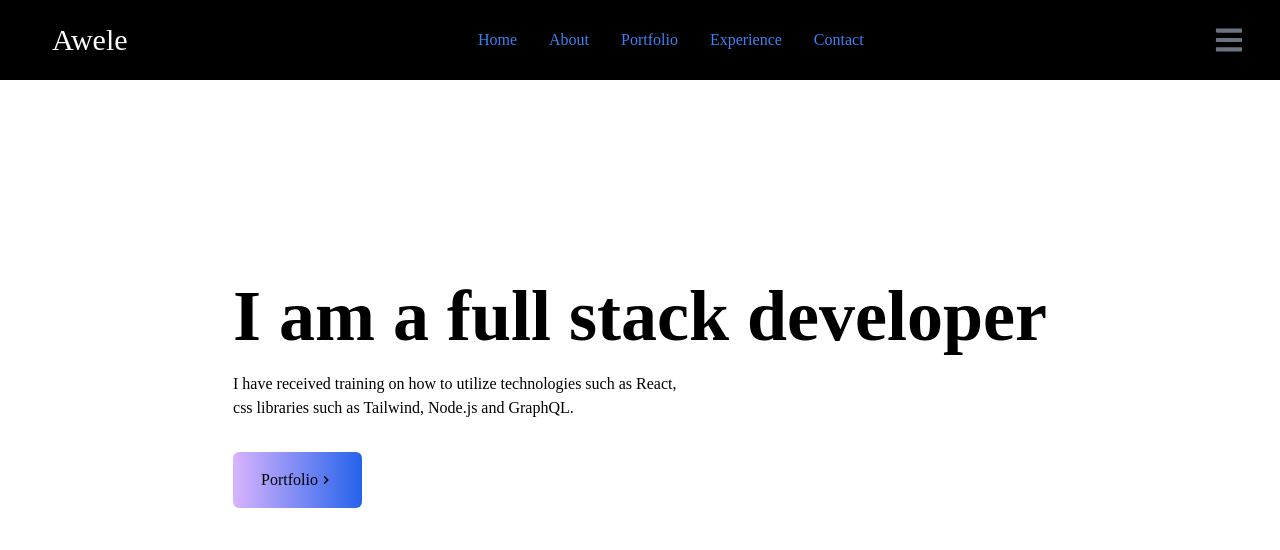
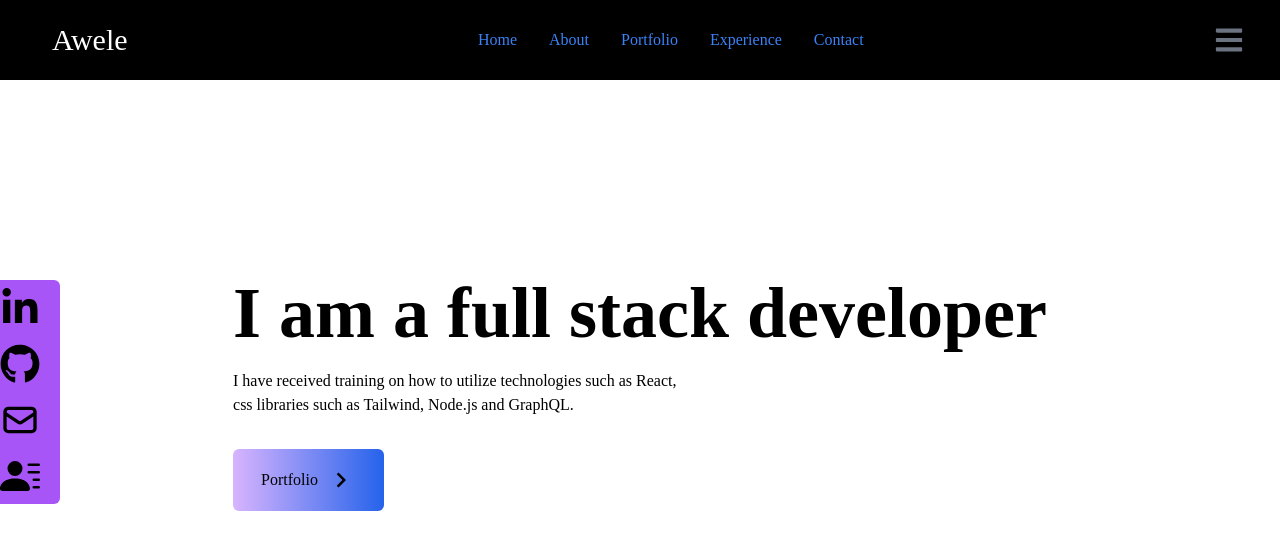
Before and after one commit to Awele1111/React-Portfolio, a React (Create React App) app in the folder portfolio_app/: page / in a window 1280 px wide. Shown: the top 550 px of the page. Built offline with nearby package versions, Linux system fonts and the light colour scheme; a web font is replaced by a local one.

Commit message:
fixed links

```diff
--- a/portfolio_app/src/App.js
+++ b/portfolio_app/src/App.js
@@ -1,11 +1,13 @@
 import Home from "./components/Home"
 import NavBar from "./components/NavBar"
+import Socials from "./components/Socials";
 
 function App() {
   return (
     <div>
       <NavBar/>
       <Home/>
+      <Socials/>
     </div>
   );
 }
--- a/portfolio_app/src/components/Home.jsx
+++ b/portfolio_app/src/components/Home.jsx
@@ -12,10 +12,10 @@
                     <p className="text-grey-600 py-5 max-w-md">I have received training on how to utilize technologies such as React, css libraries such as Tailwind, Node.js and GraphQL.</p>
 
                 <div>
-                <button className="w-fit px-7 py-4 my-3 flex items-center rounded-md bg-gradient-to-r from-purple-300 to-blue-600">
+                <button className="w-fit px-7 py-4 my-3 flex items-center rounded-md bg-gradient-to-r from-purple-300 to-blue-600 cursor-pointer">
                     Portfolio
-                    <span>
-                    <MdOutlineKeyboardArrowRight/>
+                    <span className="hover:rotate-90 duration-400">
+                    <MdOutlineKeyboardArrowRight size={30} className="ml-2"/>
                     </span>
                 </button>
                     </div>
--- /dev/null
+++ b/portfolio_app/src/components/Socials.jsx
@@ -0,0 +1,161 @@
+// import React from "react";
+// import { FaGithub, FaLinkedIn } from "react-icons/fa";
+// import {HiOutlineMail} from "react-icons/hi";
+// import {BsFillPersonLinesFill} from "react-icons/bs";
+
+
+// const Socials = () => {
+//     const links =[
+//         {
+//             id:1,
+//             chilld:(
+//                 <>
+//                     LinkedIn<FaLinkedIn size={40}/>
+//                 </>
+//                 ),
+//                 href: 'https://linkedin.com',
+//                 style: 'rounded-tr-md'
+
+//         },
+//         {
+//             id:2,
+//             chilld:(
+//                 <>
+//                     GitHub<FaGithub size={40}/>
+//                 </>
+//                 ),
+//                 href: 'https://github.com/awele1111',
+
+
+//         },
+//         {
+//             id:3,
+//             chilld:(
+//                 <>
+//                     Email<HiOutlineMail size={40}/>
+//                 </>
+//                 ),
+//                 href: 'mailto:awelelan@gmail.com',
+
+
+//         },
+//         {
+//             id:4,
+//             chilld:(
+//                 <>
+//                     Resume<BsFillPersonLinesFill size={40}/>
+//                 </>
+//                 ),
+//                 href: '/resume.pdf',
+//                 style: 'rounded-br-md'
+//                 download: true,
+
+//         }
+//     ]
+//     return (
+//         <div className="flex flex-col top-[35%] left-0 fixed">
+//             <ul>
+//                 {links.map(({id, child, href, style, download}) =>(
+//                      <li key={}className={"flex justify-between items-center w-40 h-14 px-4 ml-[-100px] hover:rounded-md duration-400 bg-purple-500" +
+//                      " " + style}>
+//                      <a
+//                      href=""
+//                      className="flex justify-between items-center w-full text-black"
+//                      download={download}
+//                      target='_blank'
+//                      >
+//                         {child}
+//                      <>
+//                      LinkedIn<FaLinkedIn size={40}/>
+//                  </>
+//                  </a>
+//                  </li>
+//                 ))}
+
+
+//             </ul>
+
+//         </div>
+//     )
+// }
+
+// export default Socials;
+
+
+import React from "react";
+import { FaGithub, FaLinkedinIn } from "react-icons/fa";
+import { HiOutlineMail } from "react-icons/hi";
+import { BsFillPersonLinesFill } from "react-icons/bs";
+
+const Socials = () => {
+  const links = [
+    {
+      id: 1,
+      child: (
+        <>
+          LinkedIn<FaLinkedinIn size={40} />
+        </>
+      ),
+      href: 'https://linkedin.com',
+      style: 'rounded-tr-md'
+    },
+    {
+      id: 2,
+      child: (
+        <>
+          GitHub<FaGithub size={40} />
+        </>
+      ),
+      href: 'https://github.com/awele1111',
+    },
+    {
+      id: 3,
+      child: (
+        <>
+          Email<HiOutlineMail size={40} />
+        </>
+      ),
+      href: 'mailto:awelelan@gmail.com',
+    },
+    {
+      id: 4,
+      child: (
+        <>
+          Resume<BsFillPersonLinesFill size={40} />
+        </>
+      ),
+      href: '/resume.pdf',
+      style: 'rounded-br-md',
+      download: true,
+    },
+  ];
+
+  return (
+    <div className="flex flex-col top-[35%] left-0 fixed">
+      <ul>
+        {links.map(({ id, child, href, style, download }) => (
+          <li
+            key={id}
+            className={
+              "flex justify-between items-center w-40 h-14 px-5 ml-[-100px] hover:ml-[-10px] hover:rounded-md duration-280 bg-purple-500" +
+              " " +
+              style
+            }
+          >
+            <a
+              href={href}
+              className="flex justify-between items-center w-full text-black"
+              download={download}
+              target="_blank"
+              rel="noreferrer"
+            >
+              {child}
+            </a>
+          </li>
+        ))}
+      </ul>
+    </div>
+  );
+};
+
+export default Socials;
```
Also changed, not shown: portfolio_app/src/assets/aboutImage.jpg (renamed from portfolio_app/src/components/assets/aboutImage.jpg), 1 other file (tests, documents, lock files or other folders).
